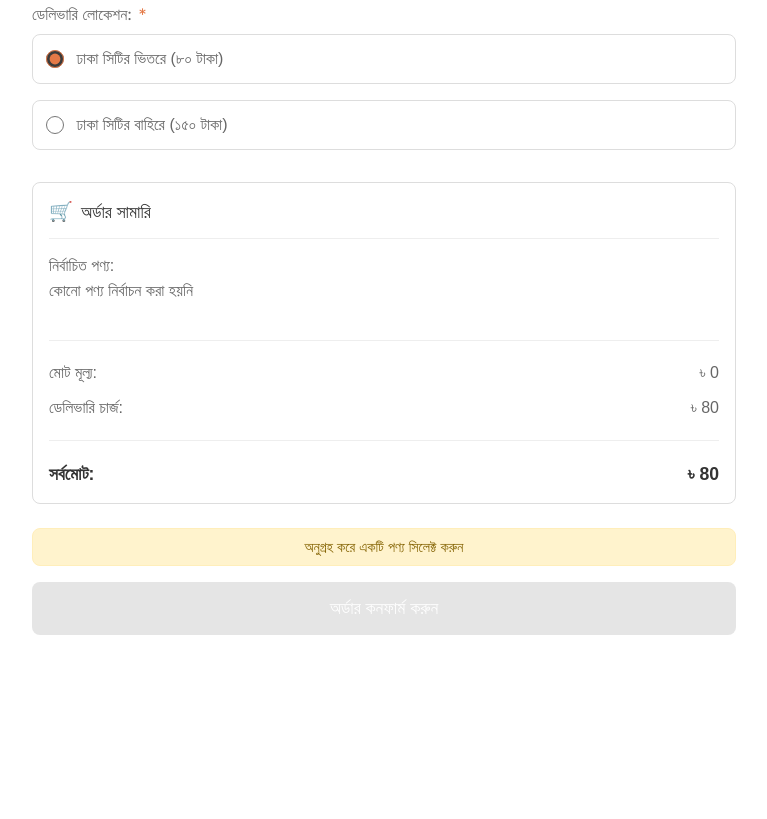
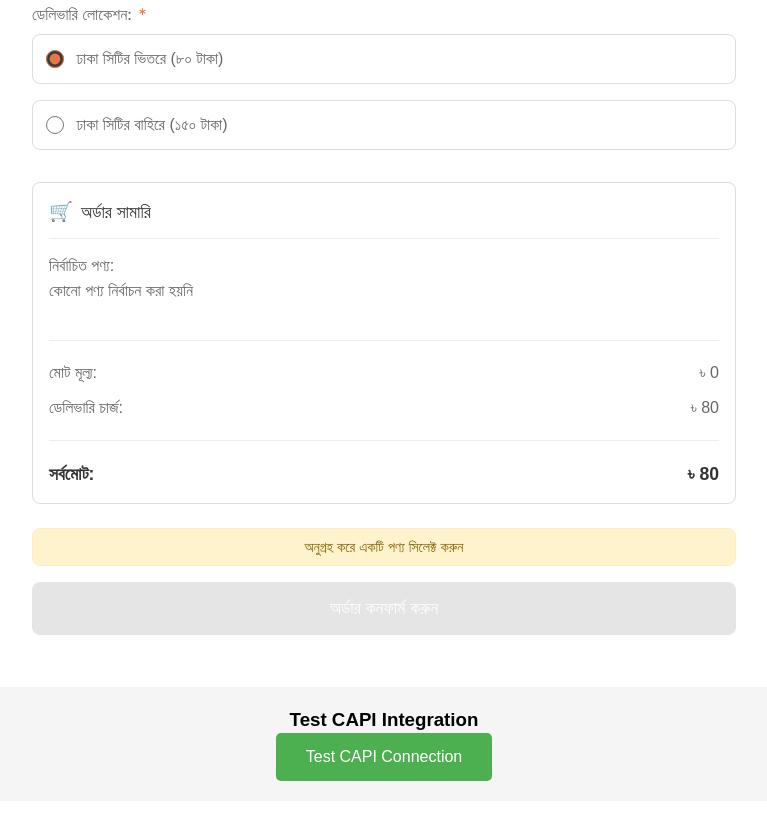
Before and after one commit to mhfashionhouse/mhfashions1, a website: page index.html in a window 1280 px wide. Shown: the part 2973-3792 px from the top of the page, without its empty margins (256-1023 px from the left). Before the commit the page ends 3656 px from the top, so only its background shows below. Drawn offline with nearby package versions, Linux system fonts and the light colour scheme; a web font is replaced by a local one.

Commit message:
Update index.html

```diff
--- a/index.html
+++ b/index.html
@@ -353,6 +353,21 @@
         </section>
     </div>
 
+    <!-- Test CAPI Section -->
+    <div style="text-align: center; margin: 20px 0; padding: 20px; background: #f5f5f5;">
+        <h3>Test CAPI Integration</h3>
+        <button onclick="testCAPI()"
+                style="padding: 15px 30px;
+                       background: #4CAF50;
+                       color: white;
+                       border: none;
+                       border-radius: 5px;
+                       font-size: 16px;
+                       cursor: pointer;">
+            Test CAPI Connection
+        </button>
+    </div>
+
     <!-- Thank You Popup -->
     <div class="thank-you-popup" id="thankYouPopup">
         <div class="popup-content">
@@ -632,6 +647,8 @@
         // Add this test function
         async function testCAPI() {
             try {
+                alert('Testing CAPI... Please wait.');
+
                 const response = await fetch('https://mhfashions1.netlify.app/.netlify/functions/conversion-api', {
                     method: 'POST',
                     headers: {
@@ -641,26 +658,21 @@
                         data: {
                             event_name: 'TestEvent',
                             custom_data: {
-                                test_value: 123
+                                test_value: 123,
+                                timestamp: new Date().toISOString()
                             }
                         }
                     })
                 });
+
                 const result = await response.json();
                 console.log('Test CAPI Response:', result);
-                alert('CAPI Test Response: ' + JSON.stringify(result, null, 2));
+                alert('CAPI Test Complete!\n\nResponse: ' + JSON.stringify(result, null, 2));
             } catch (error) {
                 console.error('Test CAPI Error:', error);
                 alert('CAPI Test Error: ' + error.message);
             }
         }
-
-        // Add a test button (you can remove this later)
-        document.body.insertAdjacentHTML('beforeend', `
-            <button onclick="testCAPI()" style="position: fixed; bottom: 20px; right: 20px; z-index: 9999; padding: 10px;">
-                Test CAPI
-            </button>
-        `);
     </script>
 </body>
 </html>
```
